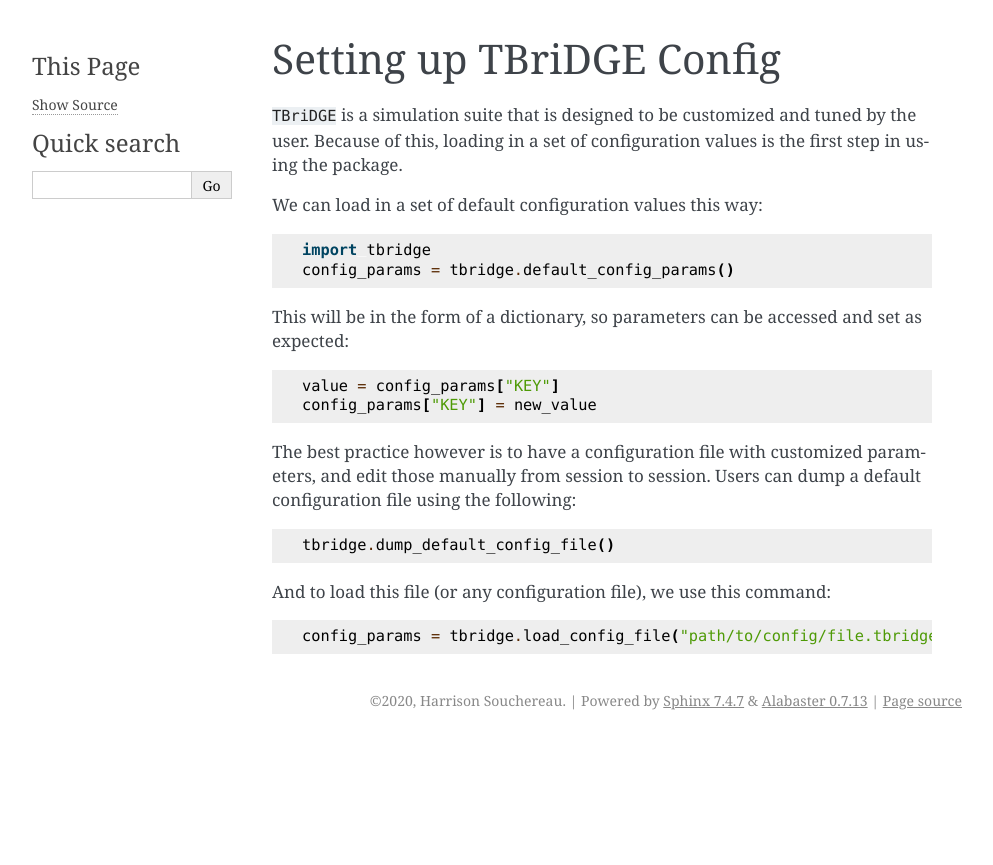
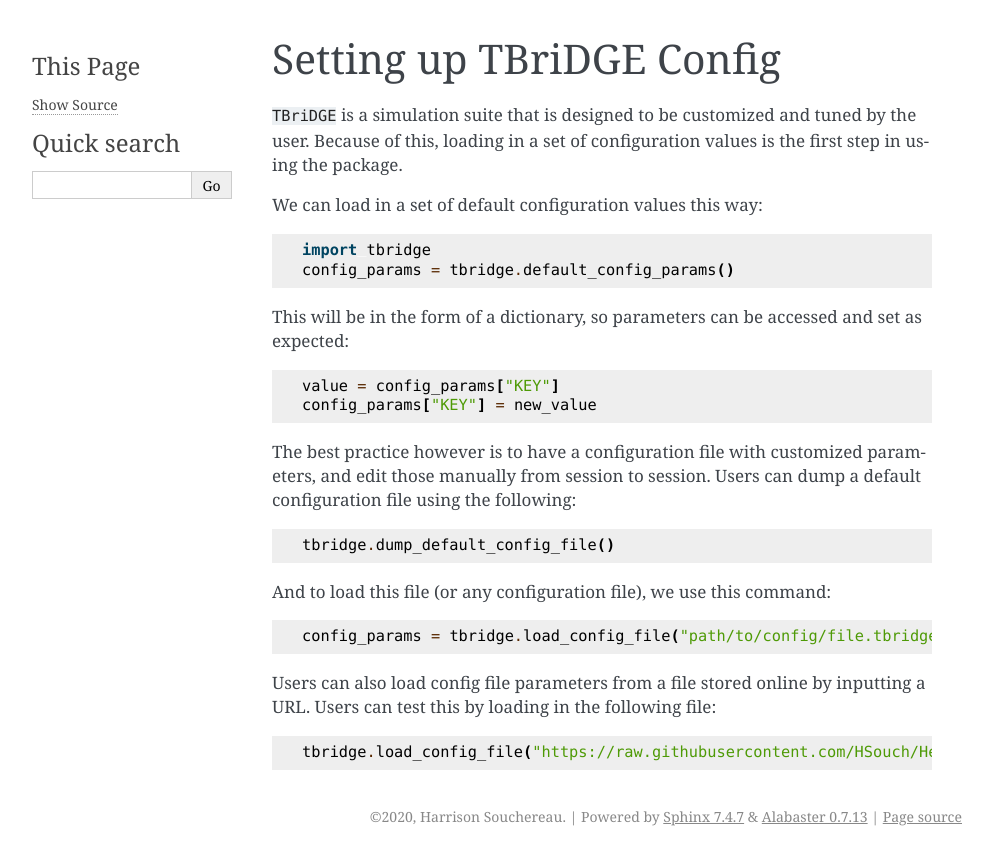
Before and after one commit to HSouch/TBRIDGE, a Sphinx documentation site: the page built from docs/config.rst, in a window 1280 px wide. Shown: the top 865 px of the page, without its empty margins (148-1141 px from the left). Built offline with Sphinx 7.4.7, drawn with Linux system fonts in a browser that asks for light colours.

Commit message:
Doc update

```diff
--- a/docs/config.rst
+++ b/docs/config.rst
@@ -22,3 +22,8 @@
 And to load this file (or any configuration file), we use this command::
 
     config_params = tbridge.load_config_file("path/to/config/file.tbridge")
+
+Users can also load config file parameters from a file stored online by inputting a URL. Users can
+test this by loading in the following file::
+
+    tbridge.load_config_file("https://raw.githubusercontent.com/HSouch/HelpfulSnippets/master/config.tbridge")
```
